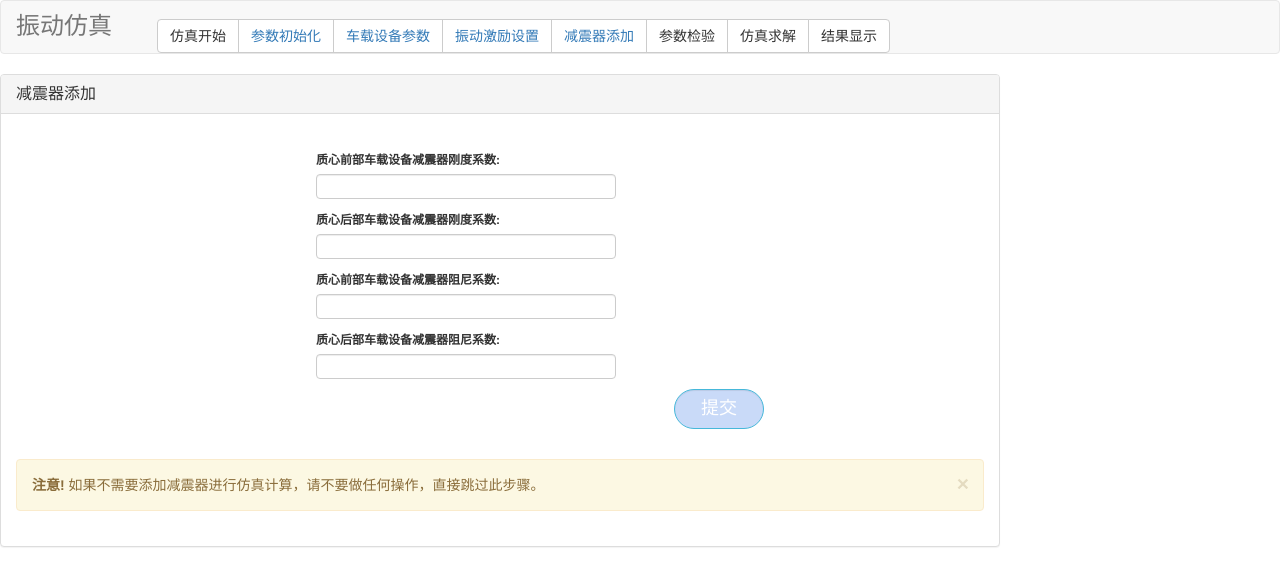
After one commit to Spark7925/carVibration, a Django app: page /vibration/absorber/ in a window 1280 px wide. The commit adds this page. Shown: the top 586 px of the page. Run offline with Django 3.2, Linux system fonts and the light colour scheme; some libraries are stand-ins or nearby versions.

Commit message:
陈斌，添加减震器仿真功能完成，20211209

```diff
--- /dev/null
+++ b/static/css/absorber_css.css
@@ -0,0 +1,36 @@
+p label {
+    font-size: 12px;
+}
+
+#absorber-save {
+    width: 90px;
+    float: right;
+    font-size: 18px;
+    color: white;
+    height: 40px;
+    margin-bottom: 40px;
+    margin-right: 200px;
+    background-color: #c9daf8;
+    text-align: center;
+    border-radius: 20px;
+}
+
+.absorber-form {
+    margin-top: 20px;
+    margin-left: 300px;
+    margin-right: 20px;
+    margin-bottom: 80px;
+}
+
+.absorber-form input {
+    width: 300px;
+    height: 25px;
+}
+
+.absorber-form label {
+    font-family: inherit;
+}
+
+#absorber-panel {
+    width: 1000px;
+}
--- a/templates/base_templates/base.html
+++ b/templates/base_templates/base.html
@@ -37,6 +37,7 @@
                 <button type="button" class="btn btn-default"><a href="/vibration/initialize/">参数初始化</a></button>
                 <button type="button" class="btn btn-default"><a href="/vibration/equipment_set/">车载设备参数</a></button>
                 <button type="button" class="btn btn-default"><a href="/vibration/vibration_func/">振动激励设置</a></button>
+                <button type="button" class="btn btn-default"><a href="/vibration/absorber/">减震器添加</a></button>
                 <button type="button" class="btn btn-default" id="btn-para-valid">参数检验</button>
                 <button type="button" class="btn btn-default" id="btn-simulate">仿真求解</button>
                 <button type="button" class="btn btn-default">结果显示</button>
--- /dev/null
+++ b/templates/vibration/absorber.html
@@ -0,0 +1,35 @@
+{% extends "base_templates/base.html" %}
+
+
+{% block head_block %}
+    <title>添加减震器</title>
+    <link rel="stylesheet" href="/static/css/absorber_css.css"/>
+{% endblock %}
+
+
+{% block content %}
+    <div class="panel panel-default" id="absorber-panel">
+        <div class="panel-heading">
+            <h3 class="panel-title">减震器添加</h3>
+        </div>
+        <div class="panel-body">
+            <form action="/vibration/absorber/" method="post" novalidate class="absorber-form">
+                {% csrf_token %}
+                {{ form.media }}
+                {{ form.as_p }}
+                <p>
+                    <input id="absorber-save" class="btn btn-info form-control" type="submit" value="提交">
+                </p>
+            </form>
+
+            <div class="alert alert-warning alert-dismissible" role="alert">
+                <button type="button" class="close" data-dismiss="alert" aria-label="Close"><span aria-hidden="true">&times;</span>
+                </button>
+                <strong>注意!</strong> 如果不需要添加减震器进行仿真计算，请不要做任何操作，直接跳过此步骤。
+            </div>
+
+        </div>
+    </div>
+
+
+{% endblock %}
--- a/vibration/forms.py
+++ b/vibration/forms.py
@@ -2,9 +2,9 @@
 # encoding: utf-8
 
 """
-version: 1.0.0
+version: 2.0.0
 author: binchen
-time: 2021-11-29 10:44
+time: 2021-12-09 11:29
 注册功能用到的form类
 """
 
@@ -82,3 +82,50 @@ class VibrationFuncForm(forms.Form):
             attrs={"class": "form-control"},
         )
     )
+
+
+# 定义一个设置减震器参数的form类
+class AbsorberForm(forms.Form):
+    k7 = forms.DecimalField(
+        label="质心前部车载设备减震器刚度系数",
+        error_messages={
+            "required": "数据不能为空",
+        },
+
+        widget=forms.widgets.TextInput(
+            attrs={"class": "form-control"},
+        )
+    )
+
+    k8 = forms.DecimalField(
+        label="质心后部车载设备减震器刚度系数",
+        error_messages={
+            "required": "数据不能为空",
+        },
+
+        widget=forms.widgets.TextInput(
+            attrs={"class": "form-control"},
+        )
+    )
+
+    c5 = forms.DecimalField(
+        label="质心前部车载设备减震器阻尼系数",
+        error_messages={
+            "required": "数据不能为空",
+        },
+
+        widget=forms.widgets.TextInput(
+            attrs={"class": "form-control"},
+        )
+    )
+
+    c6 = forms.DecimalField(
+        label="质心后部车载设备减震器阻尼系数",
+        error_messages={
+            "required": "数据不能为空",
+        },
+
+        widget=forms.widgets.TextInput(
+            attrs={"class": "form-control"},
+        )
+    )
--- a/vibration/models.py
+++ b/vibration/models.py
@@ -25,6 +25,11 @@ class SetData(BaseModel):
     l4 = models.DecimalField(verbose_name="质心后部车载设备质心至车架质心的距离", max_digits=19, decimal_places=6, default=0.6)
     amplitude = models.DecimalField(verbose_name="振动激励正弦函数振幅", max_digits=19, decimal_places=6, default=24254.147)
     frequency = models.DecimalField(verbose_name="振动激励正弦函数频率", max_digits=19, decimal_places=6, default=4000)
+    absorber_valid = models.BooleanField(verbose_name="是否添加减震器", default=False)
+    k7 = models.DecimalField(verbose_name="质心前部车载设备减震器刚度", max_digits=19, decimal_places=6, default=68750)
+    k8 = models.DecimalField(verbose_name="质心后部车载设备减震器刚度", max_digits=19, decimal_places=6, default=96250)
+    c5 = models.DecimalField(verbose_name="质心前部车载设备减震器阻尼系数", max_digits=19, decimal_places=6, default=1375.075)
+    c6 = models.DecimalField(verbose_name="质心后部车载设备减震器阻尼系数", max_digits=19, decimal_places=6, default=1925.13125)
 
     def __str__(self):
         return self.secret_key
--- a/vibration/urls.py
+++ b/vibration/urls.py
@@ -8,7 +8,7 @@ time: 2021-11-25 18:02
 """
 
 from django.conf.urls import url
-from vibration.views import Initialization, EquipmentSet, begin, VibrationFunc, para_set, para_valid, simulate
+from vibration.views import Initialization, EquipmentSet, begin, VibrationFunc, para_set, para_valid, simulate, Absorber
 
 
 urlpatterns = [
@@ -17,6 +17,7 @@ urlpatterns = [
     url(r'initialize/para_set/', para_set, name="para_set"),
     url(r'equipment_set/', EquipmentSet.as_view(), name="equipment_set"),
     url(r'vibration_func/', VibrationFunc.as_view(), name="vibration_func"),
+    url(r'absorber/', Absorber.as_view(), name="absorber"),
     url(r'para_valid/', para_valid, name="para_valid"),
     url(r'simulate/', simulate, name="simulate"),
 ]
--- a/vibration/views.py
+++ b/vibration/views.py
@@ -3,7 +3,7 @@ from django.views import generic
 from django.shortcuts import render
 from django.http import JsonResponse
 
-from vibration.forms import EquipmentSetForm, VibrationFuncForm
+from vibration.forms import EquipmentSetForm, VibrationFuncForm, AbsorberForm
 from vibration.models import SetData, InitialPara
 
 # Create your views here.
@@ -138,6 +138,39 @@ class VibrationFunc(generic.FormView):
         return super(VibrationFunc, self).form_valid(form)
 
 
+# 用户选择是否添加减震器并设置减震器参数
+class Absorber(generic.FormView):
+    """
+    减震器参数设置
+    """
+    form_class = AbsorberForm
+    template_name = 'vibration/absorber.html'
+    success_url = '/vibration/absorber/'
+
+    def form_valid(self, form):
+        secret_key = self.request.session['secret_key']
+        set_data_obj = SetData.objects.get(secret_key=secret_key)
+        if set_data_obj:
+            set_data_obj.k7 = form.cleaned_data['k7']
+            set_data_obj.k8 = form.cleaned_data['k8']
+            set_data_obj.c5 = form.cleaned_data['c5']
+            set_data_obj.c6 = form.cleaned_data['c6']
+            set_data_obj.absorber_valid = True
+            set_data_obj.save()
+        else:
+            kwargs = {
+                'k7': form.cleaned_data['k7'],
+                'k8': form.cleaned_data['k8'],
+                'c5': form.cleaned_data['c5'],
+                'c6': form.cleaned_data['c6'],
+                'absorb_valid': True,
+                'secret_key': secret_key
+            }
+            set_data_obj.objects.create(**kwargs)
+
+        return super(Absorber, self).form_valid(form)
+
+
 # 仿真参数检查
 def para_valid(request):
     para_valid_ret = {"status": 0, "message": "参数检查错误,请检查已完成的步骤!"}
@@ -204,7 +237,22 @@ def simulate(request):
             # 调用MATLAB引擎，计算求解
             import matlab.engine
             engine = matlab.engine.start_matlab()
-            engine.python_middle_matlab(matlab_m3, matlab_m4, matlab_l3, matlab_l4, matlab_amplitude, matlab_frequency)
+
+            # 判断是否添加了减震器
+            absorber_valid_back = set_data_obj.absorber_valid
+
+            if absorber_valid_back:
+                matlab_k7 = set_data_obj.k7
+                matlab_k7 = float(matlab_k7)
+                matlab_k8 = set_data_obj.k8
+                matlab_k8 = float(matlab_k8)
+                matlab_c5 = set_data_obj.c5
+                matlab_c5 = float(matlab_c5)
+                matlab_c6 = set_data_obj.c6
+                matlab_c6 = float(matlab_c6)
+                engine.python_middle_matlab_k_zuni(matlab_k7, matlab_k8, matlab_c5, matlab_c6, matlab_m3, matlab_m4, matlab_l3, matlab_l4, matlab_amplitude, matlab_frequency)
+            else:
+                engine.python_middle_matlab(matlab_m3, matlab_m4, matlab_l3, matlab_l4, matlab_amplitude, matlab_frequency)
 
             # except Exception as e:
             #     return JsonResponse(simulate_ret)
```
Also changed, not shown: vibration/migrations/0009_auto_20211209_1124.py (added), vibration/migrations/0010_setdata_absorber_valid.py (added).
